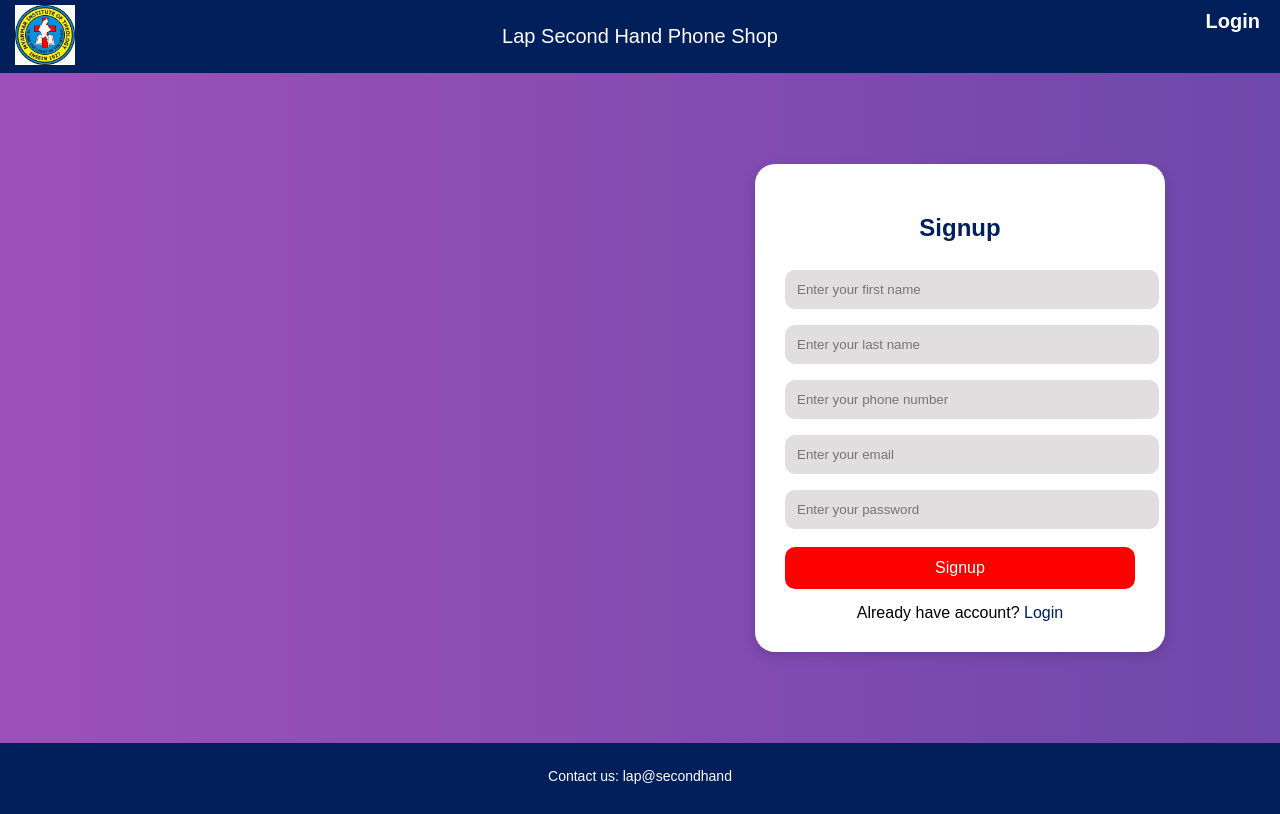
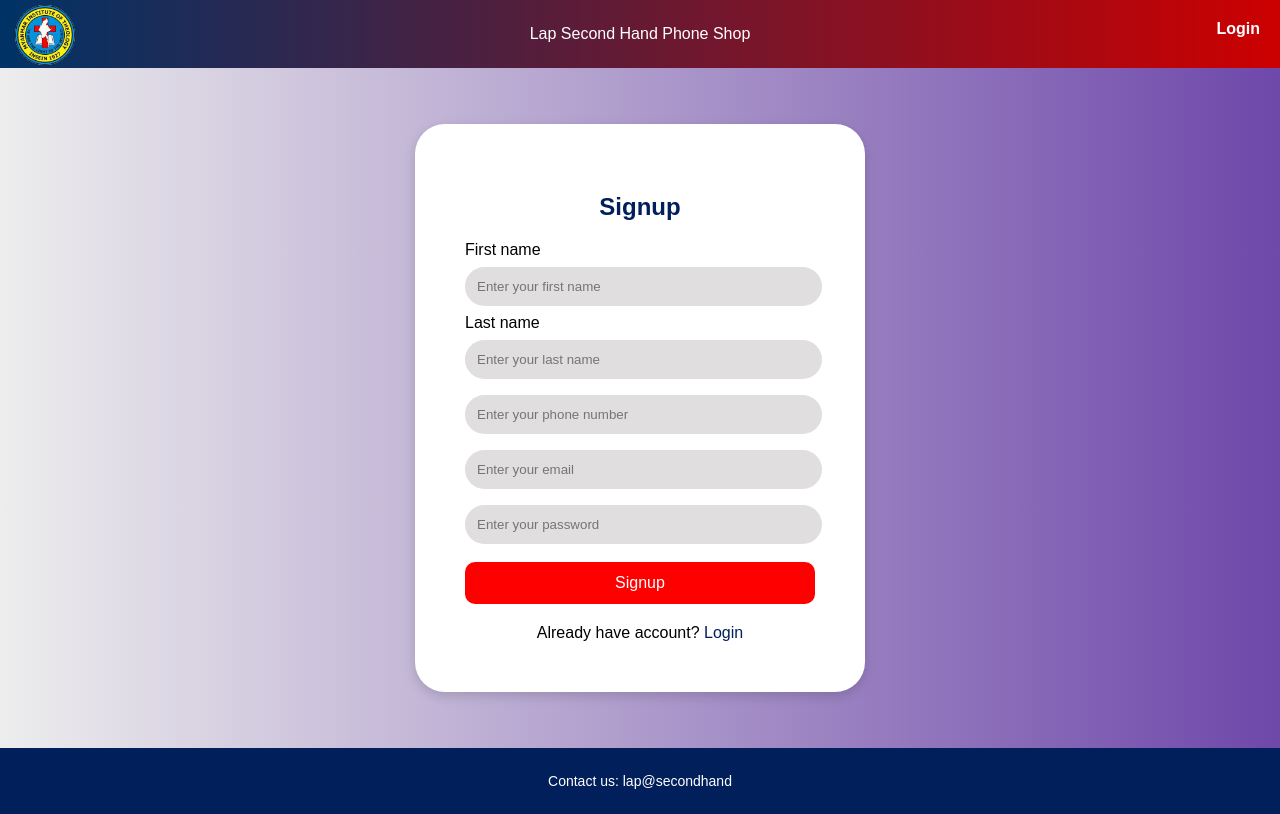
Before and after one commit to Moses2004/LapSecondHand, a PHP site: page /signup.php in a window 1280 px wide. Before the commit the page ends 784 px from the top, so only its background shows below. Run offline with PHP 8.4, Linux system fonts and the light colour scheme.

Commit message:
my2ndcommit

```diff
--- a/php/signup.php
+++ b/php/signup.php
@@ -38,7 +38,7 @@
     body {
       margin: 0;
       font-family: Arial, sans-serif;
-      background: linear-gradient(to right, #9D50BB, #6E48AA);
+      background: linear-gradient(to right, #edededff, #6E48AA);
     }
 
     header, footer {
@@ -48,9 +48,9 @@
     }
 
     header {
-      background-color: #001F5B;
-      font-size: 20px;
-      position: relative;
+  background: linear-gradient(to right, #003366, #cc0000);
+  color: white;
+  padding: 25px;
     }
 
     footer {
@@ -63,11 +63,12 @@
       top: 5px;
       left: 15px;
       height: 60px;
+      border-radius: 50%;
     }
 
     .top-right-login {
       position: absolute;
-      top:10px;
+      top:20px;
       right: 20px;
     }
 
@@ -77,10 +78,13 @@
       font-weight: bold;
     }
 
-    .container {
-      display: flex;
-      height: calc(90vh - 50px); /* subtract header and footer height */
-    }
+.container {
+  display: flex;
+  justify-content: center;
+  align-items: center;
+  height: calc(100vh - 160px); /* Adjust based on your header + footer height */
+  padding: 20px;
+}
 
     .left {
       flex: 1;
@@ -95,8 +99,8 @@
 
     .form-box {
       background: white;
-      padding: 30px;
-      border-radius: 20px;
+      padding: 50px;
+      border-radius: 30px;
       box-shadow: 0 4px 12px rgba(0, 0, 0, 0.15);
       width: 100%;
       max-width: 350px;
@@ -111,10 +115,10 @@
     input[type="text"],
     input[type="email"],
     input[type="password"] {
-      width: 100%;
+      width: 95%;
       padding: 12px;
       margin: 8px 0;
-      border-radius: 10px;
+      border-radius: 20px;
       border: none;
       background: #e0dede;
     }
@@ -133,7 +137,7 @@
 
     .login-link {
       text-align: center;
-      margin-top: 15px;
+      margin-top: 20px;
     }
 
     .login-link a {
@@ -154,13 +158,12 @@
 </header>
 
 <div class="container">
-  <div class="left"></div>
-  <div class="right">
+
     <div class="form-box">
       <h2>Signup</h2>
       <form method="POST" action="signup.php">
-        <input type="text" name="first_name" placeholder="Enter your first name" required>
-        <input type="text" name="last_name" placeholder="Enter your last name" required>
+        First name<input type="text" name="first_name" placeholder="Enter your first name" required>
+        Last name<input type="text" name="last_name" placeholder="Enter your last name" required>
         <input type="text" name="phone" placeholder="Enter your phone number" required>
         <input type="email" name="email" placeholder="Enter your email" required>
         <input type="password" name="password" placeholder="Enter your password" required>
@@ -170,7 +173,7 @@
         Already have account? <a href="login.php">Login</a>
       </div>
     </div>
-  </div>
+
 </div>
 
 <footer>
```
